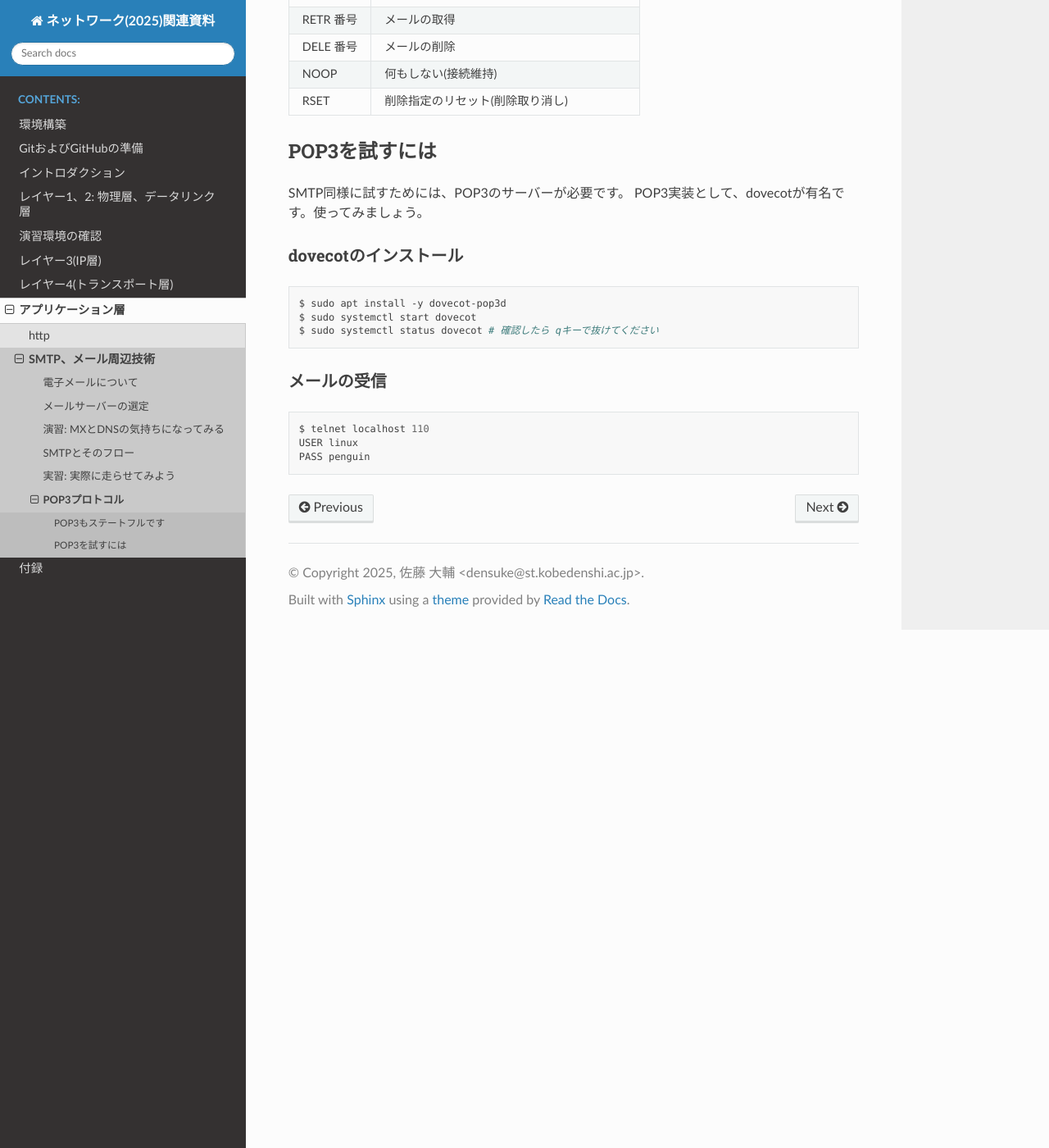
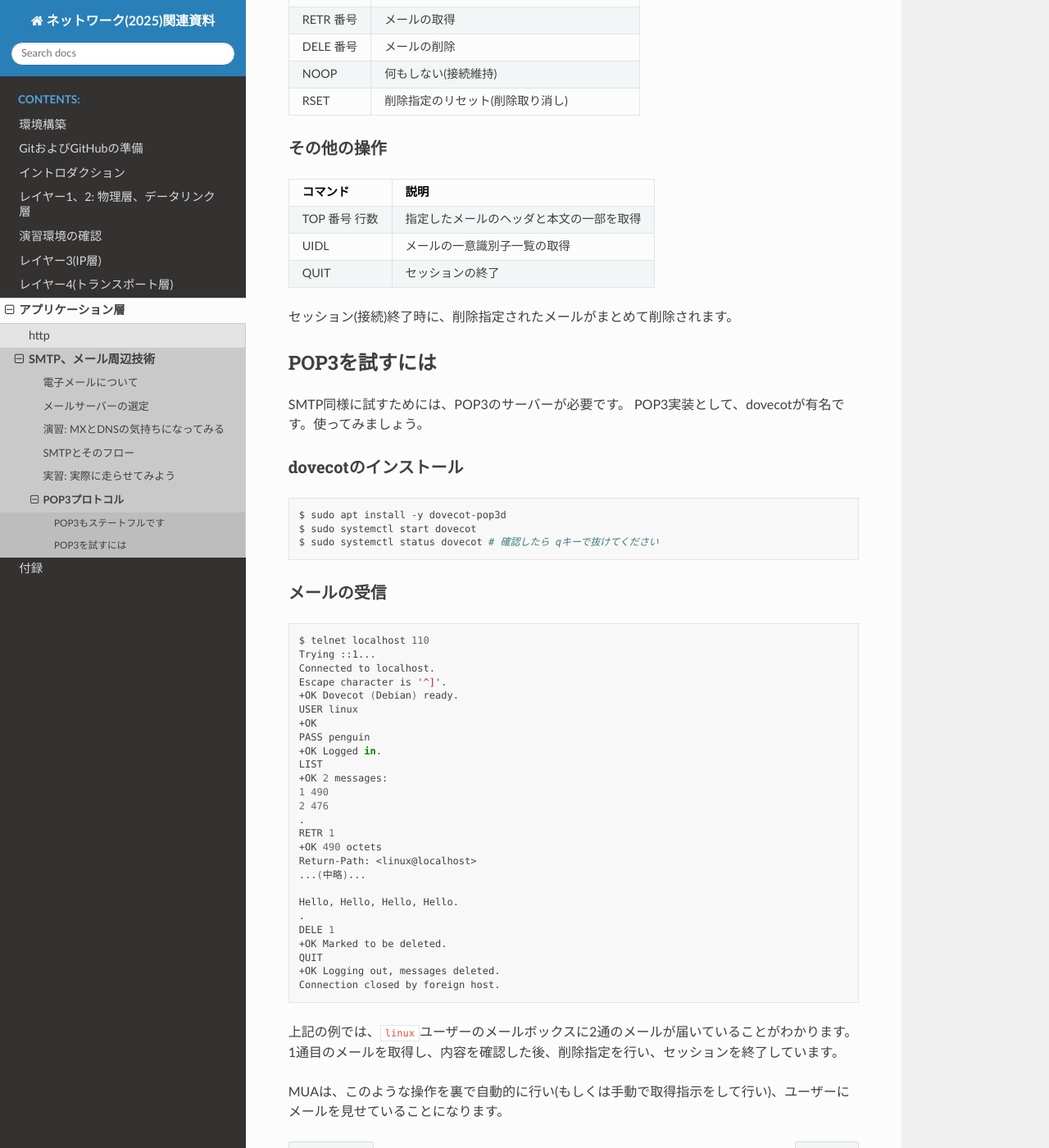
Before and after one commit to densuke/2025-network-doc, a Sphinx documentation site: the page built from source/app/smtp/pop3.md, in a window 1280 px wide and 1400 px high, scrolled down 1125 px. Shown: the whole window at 82% size. Built offline with Sphinx 7.4.7 and the Read the Docs theme 3.1.0, drawn with Linux system fonts in a browser that asks for light colours.

Commit message:
POP3の続きを記入

````diff
--- a/source/app/smtp/pop3.md
+++ b/source/app/smtp/pop3.md
@@ -39,6 +39,16 @@ POP3の主な命令は、以下のとおりです。`QUIT`は文字通りの終
 |NOOP|何もしない(接続維持)|
 |RSET|削除指定のリセット(削除取り消し)|
 
+### その他の操作
+
+|コマンド|説明|
+|---|---|
+|TOP 番号 行数|指定したメールのヘッダと本文の一部を取得|
+|UIDL|メールの一意識別子一覧の取得|
+|QUIT|セッションの終了|
+
+セッション(接続)終了時に、削除指定されたメールがまとめて削除されます。
+
 ## POP3を試すには
 
 SMTP同様に試すためには、POP3のサーバーが必要です。
@@ -56,5 +66,34 @@ $ sudo systemctl status dovecot # 確認したら qキーで抜けてくださ
 
 ```bash
 $ telnet localhost 110
+Trying ::1...
+Connected to localhost.
+Escape character is '^]'.
++OK Dovecot (Debian) ready.
 USER linux
++OK
 PASS penguin
++OK Logged in.
+LIST
++OK 2 messages:
+1 490
+2 476
+.
+RETR 1
++OK 490 octets
+Return-Path: <linux@localhost>
+...(中略)...
+
+Hello, Hello, Hello, Hello.
+.
+DELE 1
++OK Marked to be deleted.
+QUIT
++OK Logging out, messages deleted.
+Connection closed by foreign host.
+```
+
+上記の例では、`linux`ユーザーのメールボックスに2通のメールが届いていることがわかります。
+1通目のメールを取得し、内容を確認した後、削除指定を行い、セッションを終了しています。
+
+MUAは、このような操作を裏で自動的に行い(もしくは手動で取得指示をして行い)、ユーザーにメールを見せていることになります。
````
